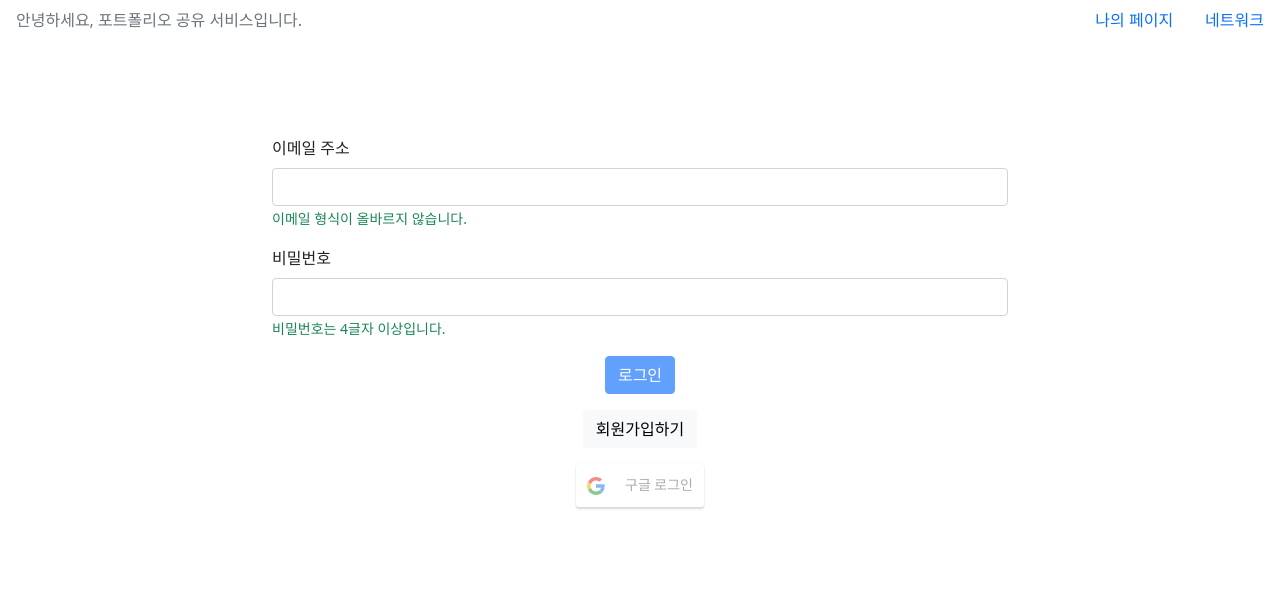
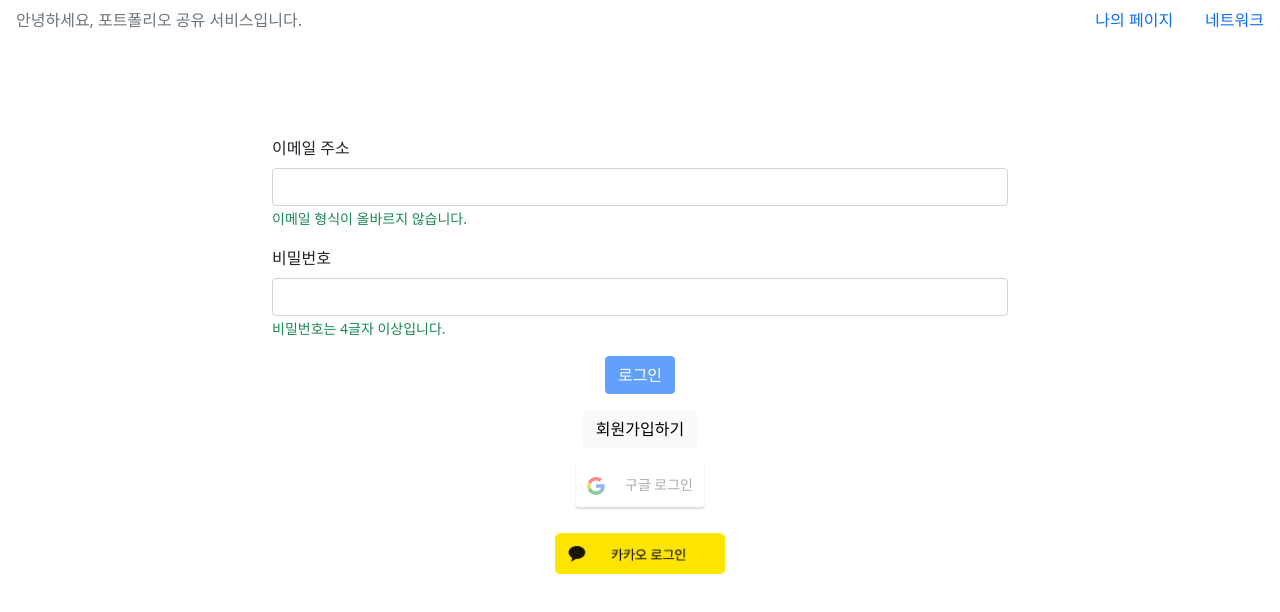
Before and after one commit to ws0671/portfolio-share-service, a React (Create React App) app in the folder front/: page /login in a window 1280 px wide. Shown: the top 612 px of the page. Built offline with nearby package versions, Linux system fonts and the light colour scheme; no server answers.

Commit message:
Feat: kakao login 버튼 추가

```diff
--- /dev/null
+++ b/front/src/components/user/KakaoLogin.js
@@ -0,0 +1,17 @@
+import React from "react";
+import styles from "../../styles/mystyle.module.css";
+// import axios from "axios";
+
+function KakaoLogin() {
+  const KAKAO_AUTH_URL = `https://kauth.kakao.com/oauth/authorize?client_id="3e248ae78cfb8d9f2b859a45232a7e01"&redirect_uri="http://localhost:3000/oauth/callback/kakao"&response_type=code`;
+
+  return (
+    <>
+      <a href={KAKAO_AUTH_URL}>
+        <div className={styles.kakao_btn}></div>
+      </a>
+    </>
+  );
+}
+
+export default KakaoLogin;
--- a/front/src/components/user/LoginForm.js
+++ b/front/src/components/user/LoginForm.js
@@ -7,6 +7,7 @@ import { DispatchContext } from "../../App";
 
 // 구글 로그인 컴포넌트 import
 import GLogin from "./GoogleLogin";
+import KakaoLogin from "./KakaoLogin";
 
 function LoginForm() {
   const navigate = useNavigate();
@@ -119,6 +120,13 @@ function LoginForm() {
                 <GLogin />
               </Col>
             </Form.Group>
+
+            {/* 카카오 로그인 컴포넌트 추가 */}
+            <Form.Group as={Row} className="mt-3 text-center">
+              <Col sm={{ span: 20 }}>
+                <KakaoLogin />
+              </Col>
+            </Form.Group>
           </Form>
         </Col>
       </Row>
--- /dev/null
+++ b/front/src/styles/mystyle.module.css
@@ -0,0 +1,10 @@
+.kakao_btn {
+  background-image: url("../images/kakao_login_medium_narrow.png");
+  background-repeat: no-repeat;
+  background-size: cover;
+  margin: 10px auto;
+  /* padding: -10px; */
+  color: transparent;
+  width: 170px;
+  height: 41.3px;
+}
```
Also changed, not shown: front/src/images/kakao_login_medium_narrow.png (added).
